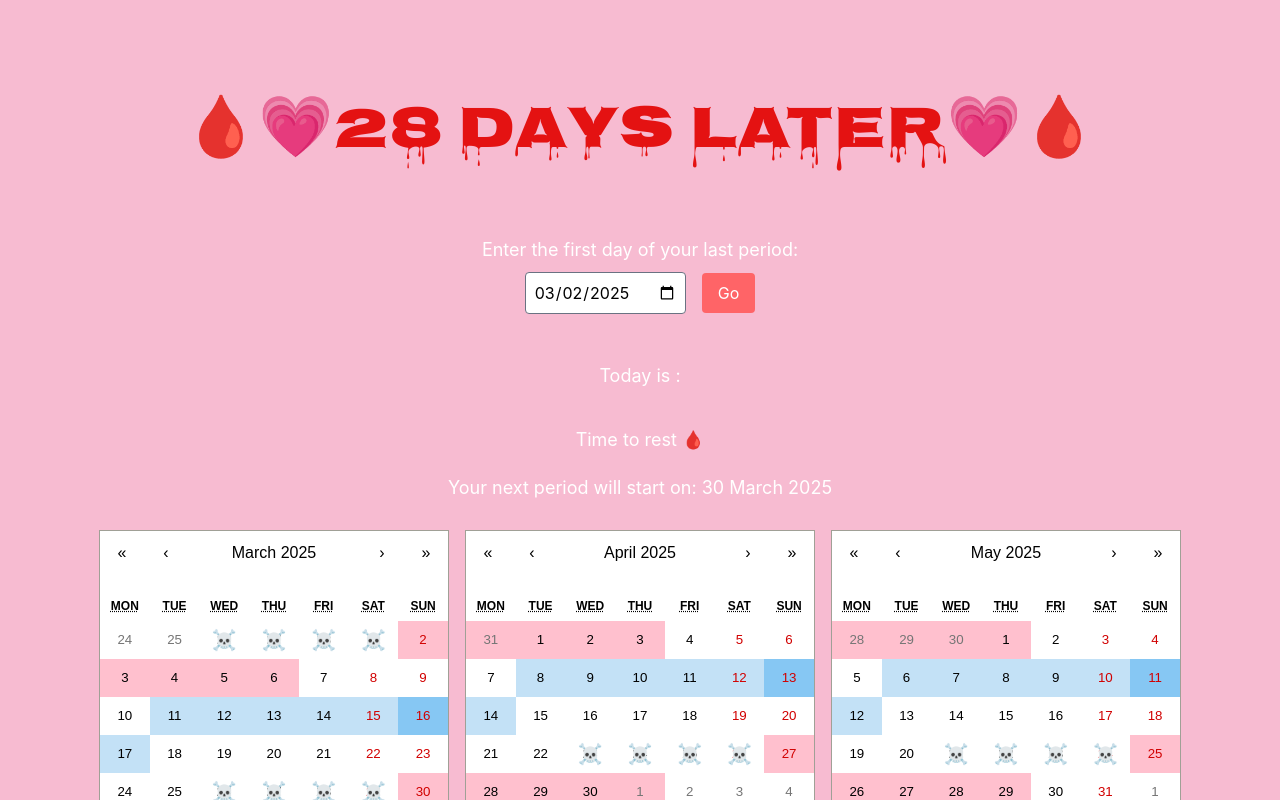
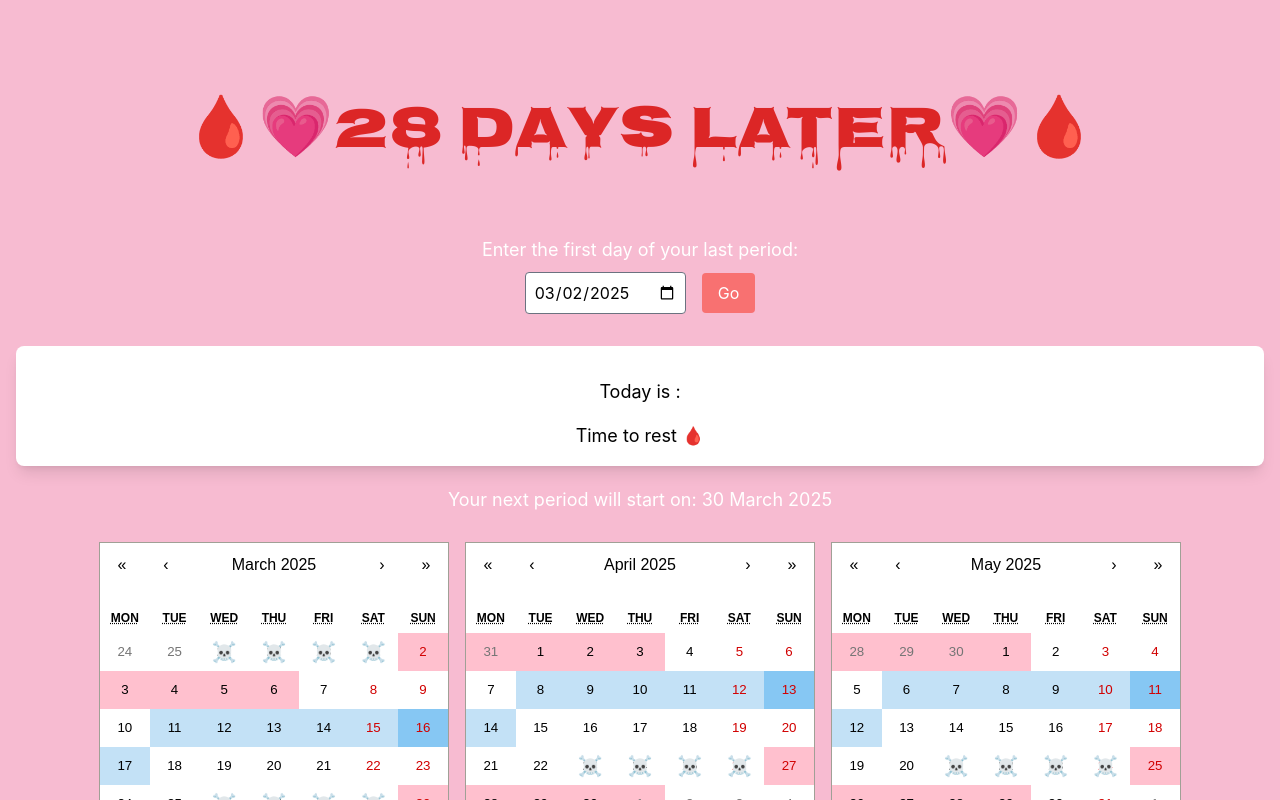
Before and after one commit to AmelieRolland/28dl, a React (Create React App) app: page / in a window 1280 px wide. Both pictures are taken after a click on the button "Go". Shown: the top 800 px of the page. Built offline with nearby package versions, Linux system fonts and the light colour scheme; a web font is replaced by a local one.

Commit message:
tailwind fix

```diff
--- a/public/index.html
+++ b/public/index.html
@@ -24,6 +24,7 @@
     -->
     <link rel="manifest" href="%PUBLIC_URL%/manifest.json" />
     <script src="https://unpkg.com/@tailwindcss/browser@4"></script>
+    <script src="https://cdn.tailwindcss.com"></script>
 
     <!--
       Notice the use of %PUBLIC_URL% in the tags above.
--- a/src/App.js
+++ b/src/App.js
@@ -146,8 +146,10 @@ function App() {
 
       {cycleDates.length > 0 && (
         <div className="calendar-container flex flex-col justify-center mt-4">
-          <h2 className="text-center text-lg text-white mt-4"> Today is :</h2>
-          <p className="text-center text-lg text-white mt-4">{cycleAdvice}</p>
+          <div className="flex flex-col justify-center bg-white rounded-lg p-4 shadow-lg">
+            <h2 className="text-center text-lg mt-4"> Today is :</h2>
+            <p className="text-center text-lg mt-4">{cycleAdvice}</p>
+          </div>
           <p className="text-center text-lg text-white">
             Your next period will start on: {nextPeriodStart}
           </p>
```
